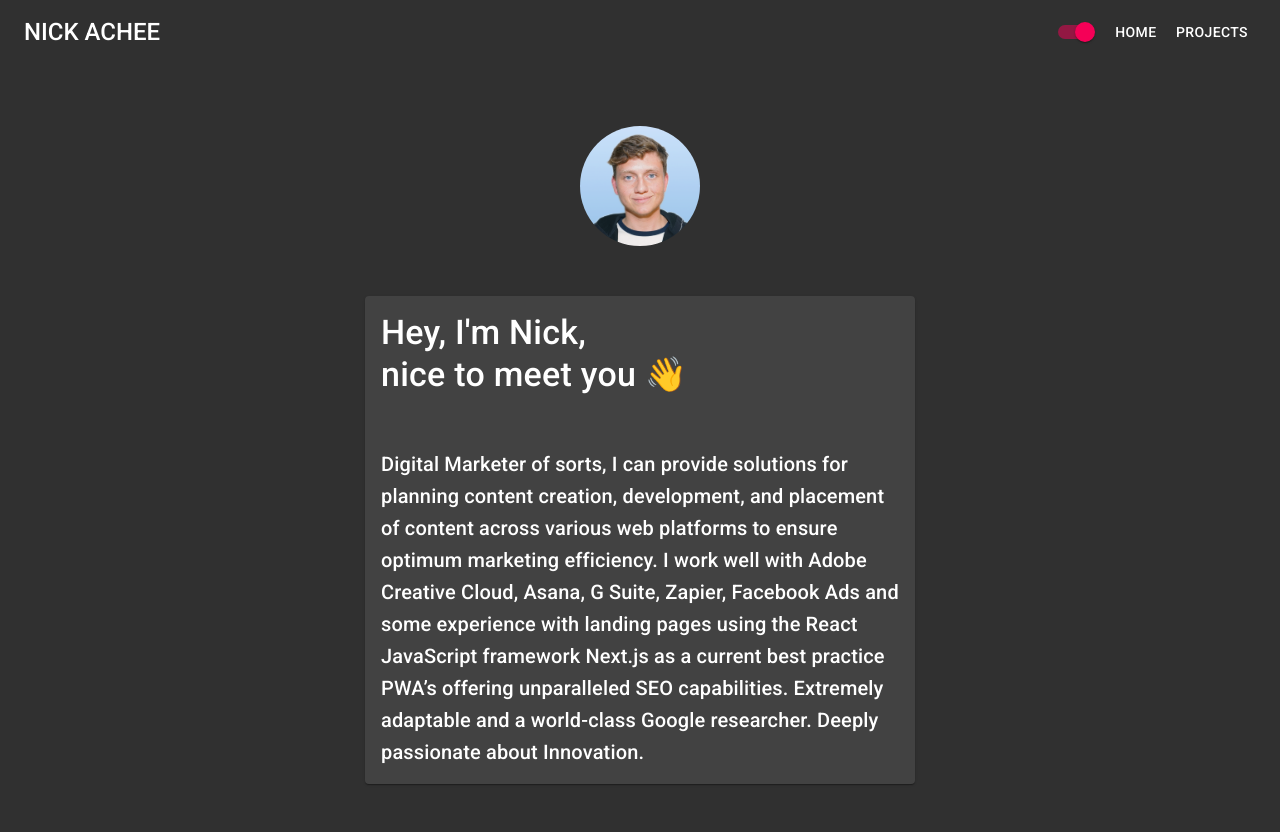
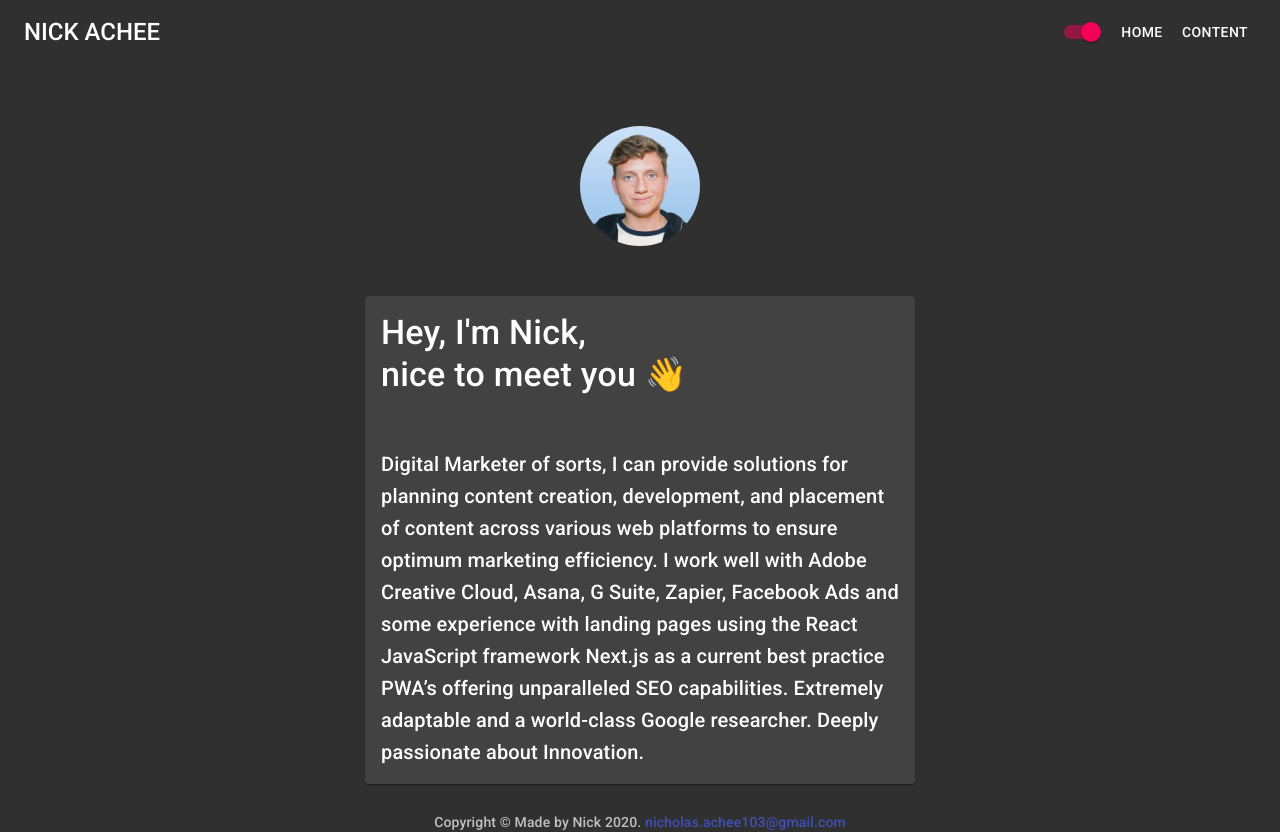
Before and after one commit to Nick-Achee/personal-site, a Next.js app: page / in a window 1280 px wide. Built offline with nearby package versions, Linux system fonts and the light colour scheme.

Commit message:
footer added

```diff
--- /dev/null
+++ b/components/Footer.jsx
@@ -0,0 +1,20 @@
+import React from 'react'
+import { Link, Typography } from "@material-ui/core"
+import MuiLink from '@material-ui/core/Link';
+
+
+
+
+function Footer() {
+    return (
+        <Typography variant="body2" color="textSecondary" align="center">
+      {'Copyright © '}
+      <MuiLink color="inherit" href="https://nickachee.com/">
+    Made by Nick
+      </MuiLink>{' '}
+      {new Date().getFullYear()}. <Link href="mailto:nicholas.achee103@gmail.com">nicholas.achee103@gmail.com</Link>
+    </Typography>
+    )
+}
+
+export default Footer
--- a/pages/_app.js
+++ b/pages/_app.js
@@ -9,7 +9,7 @@ import {Paper} from '@material-ui/core';
 import { useState } from 'react';
 import { makeStyles, createMuiTheme } from '@material-ui/core/styles';
 import {AppBar, Toolbar, Switch, Typography, Button  } from '@material-ui/core';
-
+import Footer from '../components/Footer'
 
 
 const useStyles = makeStyles((theme) => ({
@@ -62,11 +62,12 @@ export default function MyApp(props) {
           </Typography>
           <Switch checked={darkMode} onChange={() => setDarkMode(!darkMode)}>
             {" "}
-          </Switch><Button href="/">Home</Button><Button href="/projects">Projects</Button>
+          </Switch><Button href="/">Home</Button><Button href="/content">content</Button>
         </Toolbar>
       </AppBar>
+
     </div>
-        <Component {...pageProps} />
+        <Component {...pageProps} /><Footer />
       </ThemeProvider>
     </React.Fragment>
   );
```
Also changed, not shown: pages/content.js (renamed from pages/projects.js).
